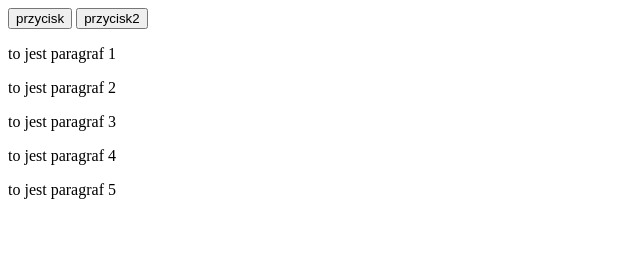
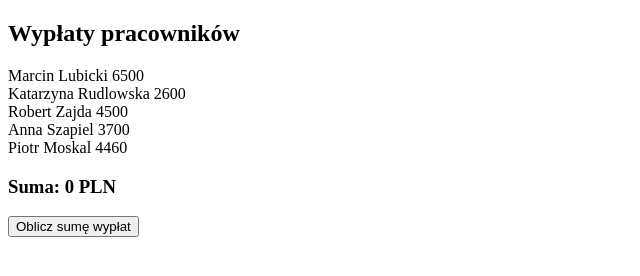
Before and after one commit to agulon1617/modyfikacjeJQuery, a plain HTML site: page index.html in a window 1280 px wide. Shown: the whole page, without its empty margins (0-640 px from the left). Drawn offline with nearby package versions, Linux system fonts and the light colour scheme.

Commit message:
suma wyplat

```diff
--- /dev/null
+++ b/css/style.css
@@ -0,0 +1,6 @@
+.kwadrat {
+  background-color: red;
+  height: 200px;
+  width: 200px;
+  position: absolute;
+}
--- a/index.html
+++ b/index.html
@@ -1,26 +1,56 @@
 <!DOCTYPE html>
 <html lang="en">
+
 <head>
     <meta charset="UTF-8">
     <meta http-equiv="X-UA-Compatible" content="IE=edge">
     <meta name="viewport" content="width=device-width, initial-scale=1.0">
     <title>modyfikacje</title>
 
-    <link rel="stylesheet" href="css.css">
+    <link rel="stylesheet" href="css/style.css">
+
+</head>
+
+<body>
+    <div id="employees">
+        <div>
+            <h2>Wypłaty pracowników</h2>
+        </div>
+        <div id="person1">
+            <span class="first-name">Marcin</span>
+            <span class="last-name">Lubicki</span>
+            <span class="salary">6500</span>
+        </div>
+        <div id="person2">
+            <span class="first-name">Katarzyna</span>
+            <span class="last-name">Rudlowska</span>
+            <span class="salary">2600</span>
+        </div>
+        <div id="person3">
+            <span class="first-name">Robert</span>
+            <span class="last-name">Zajda</span>
+            <span class="salary">4500</span>
+        </div>
+        <div id="person4">
+            <span class="first-name">Anna</span>
+            <span class="last-name">Szapiel</span>
+            <span class="salary">3700</span>
+        </div>
+        <div id="person5">
+            <span class="first-name">Piotr</span>
+            <span class="last-name">Moskal</span>
+            <span class="salary">4460</span>
+        </div>
+        <div>
+            <h3>Suma: <span id="sum">0</span> PLN</h3>
+        </div>
+    </div>
+    <button id="count-sum">Oblicz sumę wypłat</button>
+
     <script src="https://ajax.googleapis.com/ajax/libs/jquery/2.1.1/jquery.min.js"></script>
     <script src="https://code.jquery.com/ui/1.11.4/jquery-ui.min.js"></script>
 
-   <script src="js.js"></script>
-</head>
-<body>
-    <button class="button1">przycisk</button>
-    <button class="button2">przycisk2</button>
-    <div class="holder">
-    <p class="list-item">to jest paragraf 1</p>
-    <p class="list-item">to jest paragraf 2</p>
-    <p class="list-item">to jest paragraf 3</p>
-    <p class="list-item">to jest paragraf 4</p>
-    <p class="list-item">to jest paragraf 5</p>
-</div>
+    <script src="js/main.js"></script>
 </body>
+
 </html>
--- /dev/null
+++ b/js/main.js
@@ -0,0 +1,19 @@
+$(document).ready(function () {
+    $('#count-sum').click(function () {
+            let sum = 0;
+
+            let salaries = $('.salary').get();
+            for (let salary of salaries) {
+                console.log(salary.innerText);
+                //sum = sum + parseFloat(salary.innerText);
+
+                sum = sum + +salary.innerText;
+            }
+
+            $('#sum').text(sum);
+            console.log(sum)
+
+        }
+    )
+
+})
```
